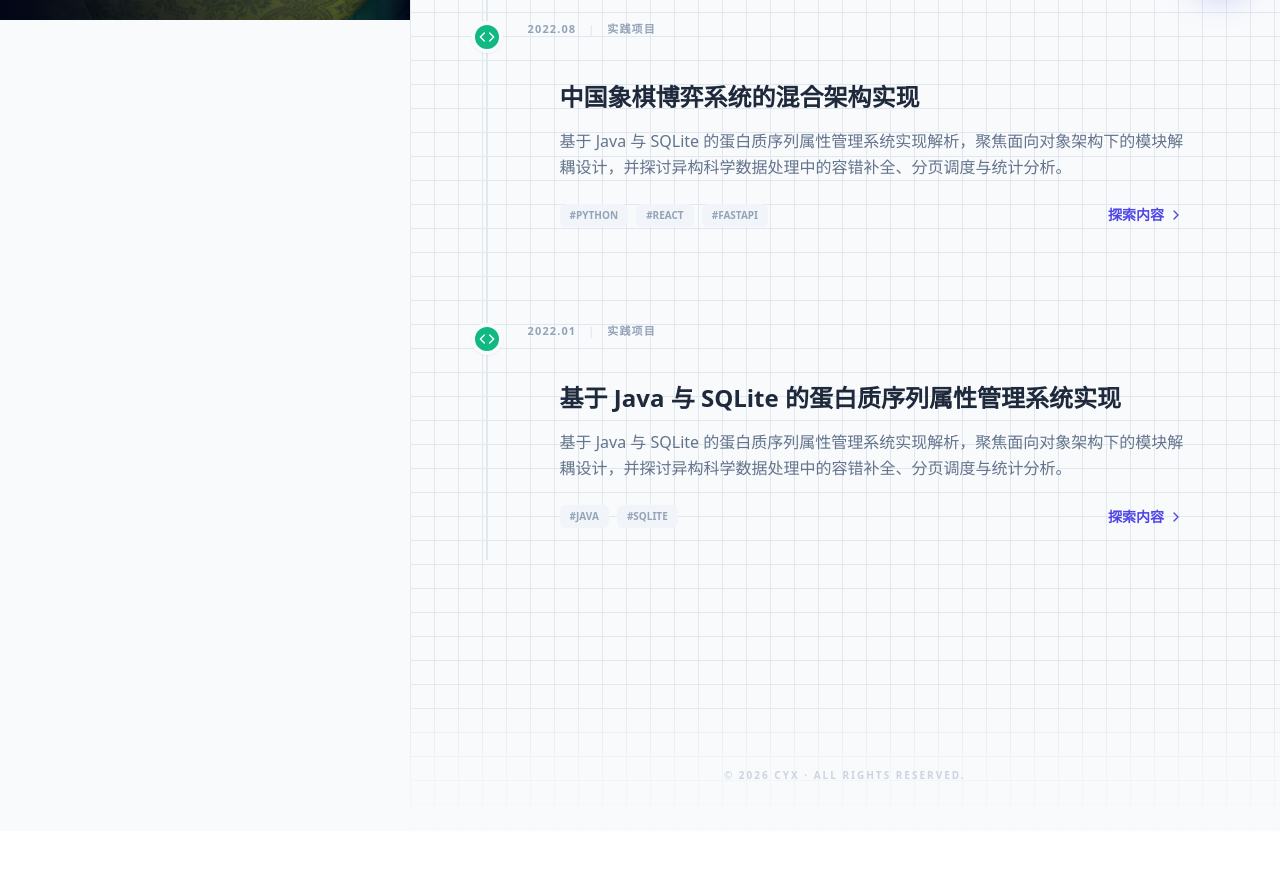
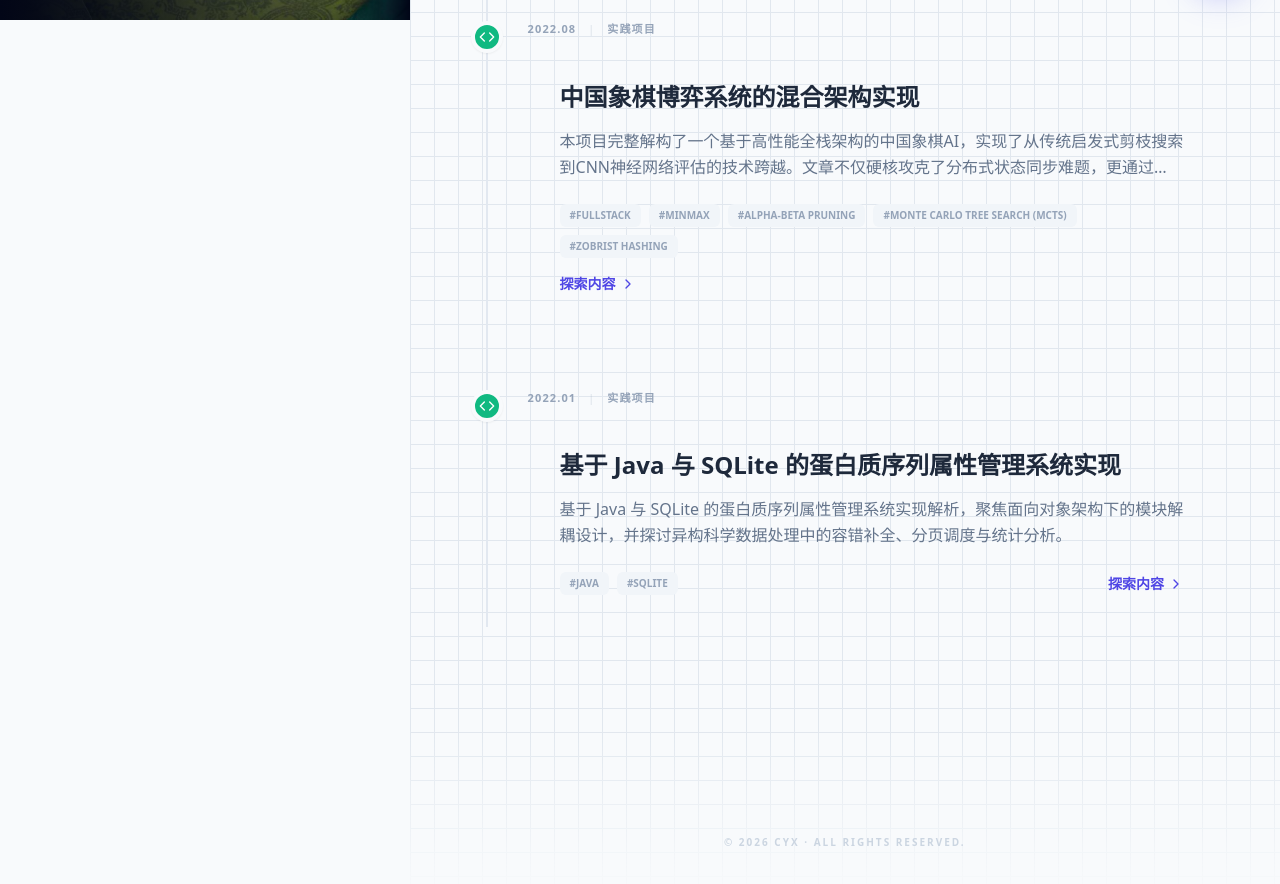
Before and after one commit to CheongYX/CheongYX.github.io, a React (Vite) app: page / in a window 1280 px wide. Shown: the part 780-1664 px from the top of the page. Before the commit the page ends 1611 px from the top, so only its background shows below. Built offline with nearby package versions, Linux system fonts and the light colour scheme.

Commit message:
update timelinedata

```diff
--- a/src/data/timelineData.js
+++ b/src/data/timelineData.js
@@ -36,8 +36,8 @@ export const getTimelineData = (lang) => [
     title: lang === 'zh' ? '中国象棋博弈系统的混合架构实现' : 'Hybrid Architecture Implementation of Chinese Chess AI Game System',
     category: 'project',
     layout: 'tabs',
-    description: lang === 'zh' ? '基于 Java 与 SQLite 的蛋白质序列属性管理系统实现解析，聚焦面向对象架构下的模块解耦设计，并探讨异构科学数据处理中的容错补全、分页调度与统计分析。' : '-',
-    tags: ['Python','React','FastAPI']
+    description: lang === 'zh' ? '本项目完整解构了一个基于高性能全栈架构的中国象棋AI，实现了从传统启发式剪枝搜索到CNN神经网络评估的技术跨越。文章不仅硬核攻克了分布式状态同步难题，更通过Grad-CAM热力图与可视化决策树，带您直观透视博弈大脑底层“算力”与“直觉”的运作逻辑。' : 'Project fully deconstructs a high-performance, full-stack Chinese Chess AI, showcasing the technical leap from traditional heuristic pruning search to Convolutional Neural Network (CNN) evaluation. Beyond rigorously tackling the complexities of distributed state synchronization, it utilizes Grad-CAM heatmaps and visualized decision trees to provide an intuitive look into how the underlying "computing power" and "intuition" of the gaming brain truly operate.',
+    tags: ['FullStack','Minmax', 'Alpha-Beta Pruning', 'Monte Carlo Tree Search (MCTS)', 'Zobrist Hashing']
   },
     {
     id: "java_project_2022",
```
Also changed, not shown: public/posts/en/chinese_chess_ai_2022.md (+1 -1 lines), public/posts/zh/chinese_chess_ai_2022.md (+1 -1 lines).
